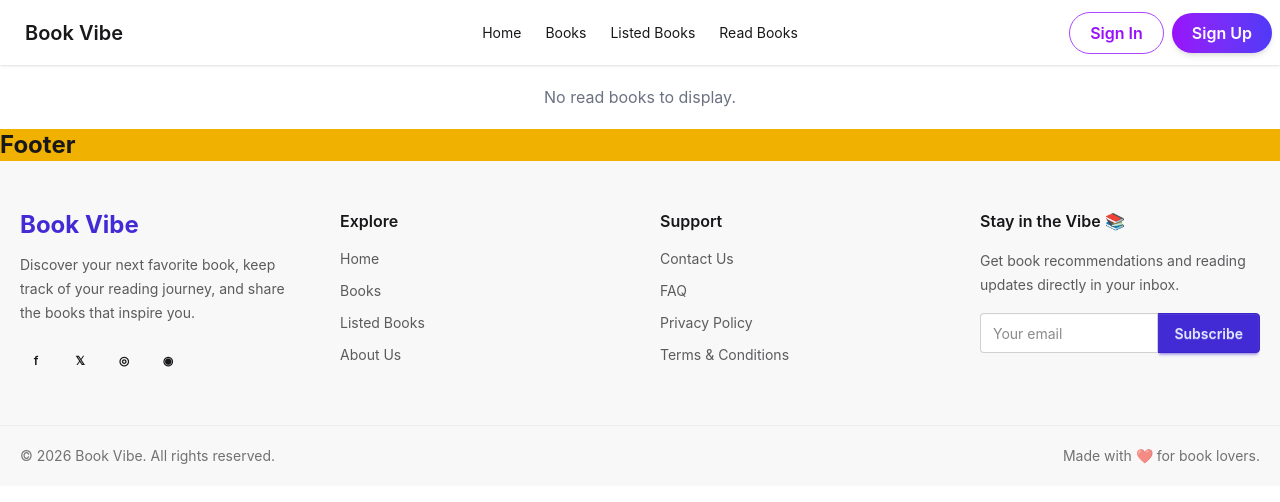
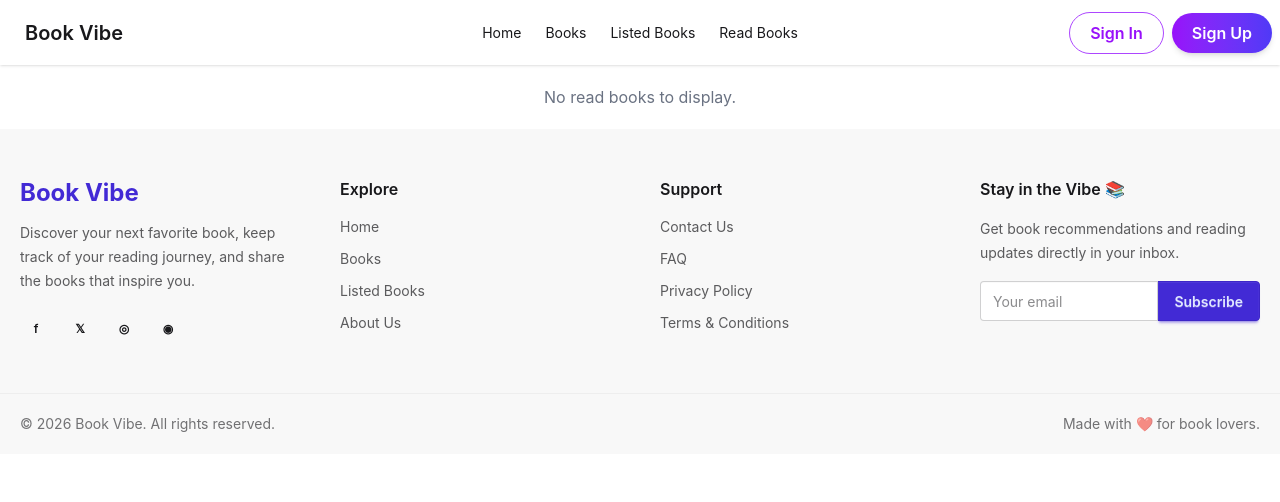
Before and after one commit to riaduldev/book-vibe, a Next.js app: page /read-books in a window 1280 px wide. Shown: the top 502 px of the page. Built offline with nearby package versions, Linux system fonts and the light colour scheme.

Commit message:
add all changes and last updates footer

```diff
--- a/src/app/layout.tsx
+++ b/src/app/layout.tsx
@@ -32,7 +32,7 @@ export default function RootLayout({ children }: LayoutProps<"/">) {
         <BooksProvider>
           <Navbar></Navbar>
           {children}
-          <h1 className="text-2xl font-bold bg-yellow-500">Footer</h1>
+
           <ToastContainer />
           <Footer></Footer>
         </BooksProvider>
```
